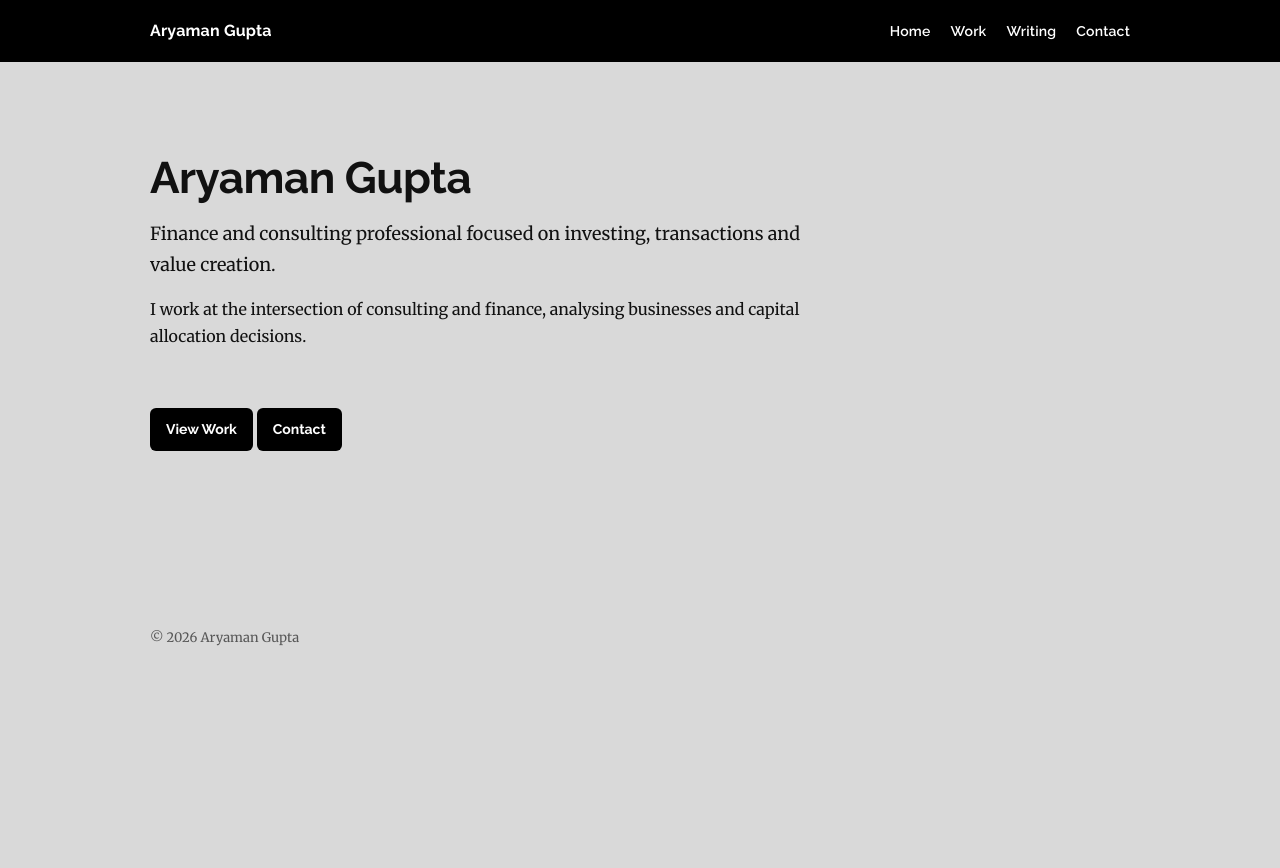
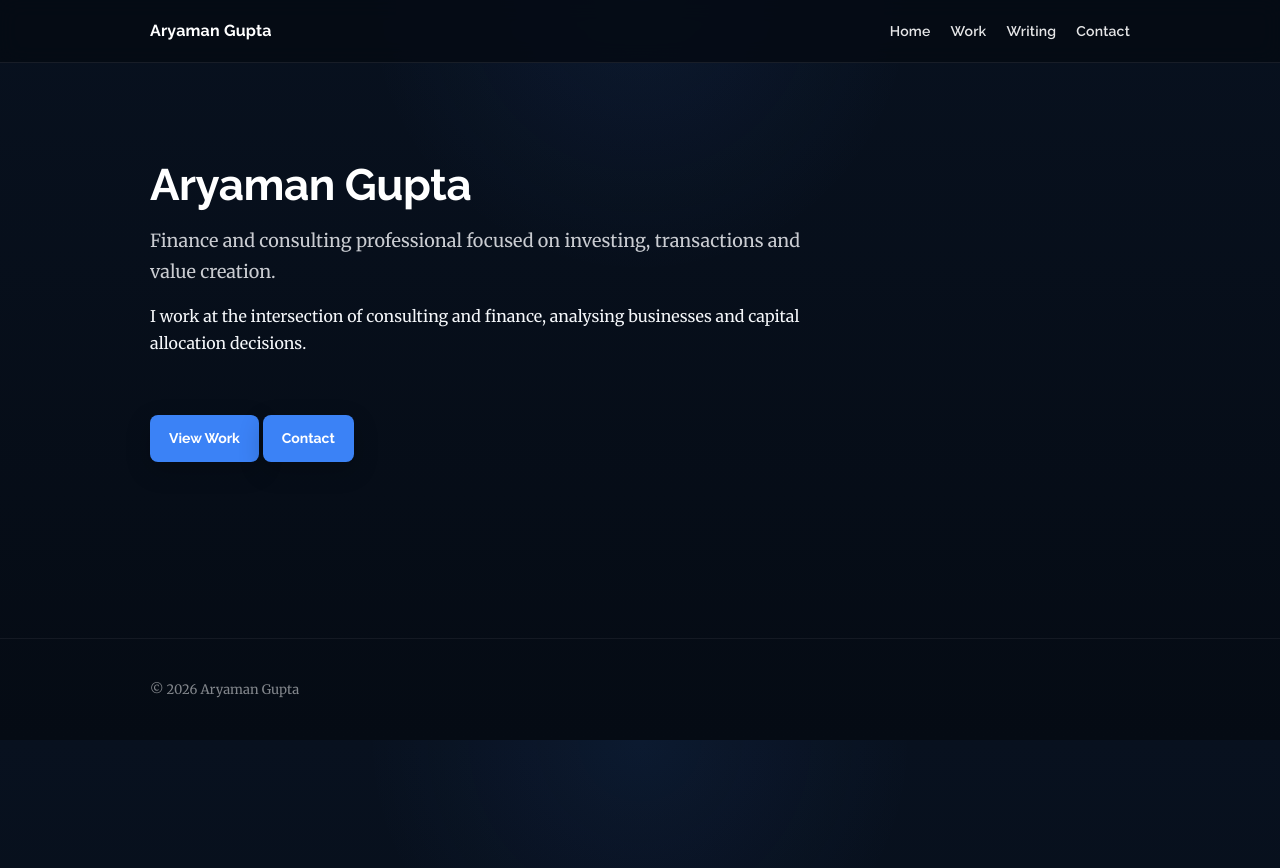
Before and after one commit to kungfumonk29/kungfumonk29.github.io, a Jekyll site: the page built from index.md, in a window 1280 px wide. Shown: the top 868 px of the page. Built offline with Jekyll 4.4.1, drawn with Linux system fonts in a browser that asks for light colours.

Commit message:
Update main.css

```diff
--- a/assets/css/main.css
+++ b/assets/css/main.css
@@ -1,11 +1,16 @@
 :root{
-  --bg:#D9D9D9;
-  --text:#111;
-  --muted:rgba(0,0,0,0.72);
-  --border:rgba(0,0,0,0.12);
-  --border-strong:rgba(0,0,0,0.28);
-  --header:#000;
-  --card:#E7E7E7;
+  --bg:#08111F;
+  --bg-soft:#0D1728;
+  --text:#F5F7FA;
+  --muted:rgba(245,247,250,0.72);
+  --border:rgba(255,255,255,0.08);
+  --border-strong:rgba(59,130,246,0.32);
+  --header:#050B14;
+  --card:rgba(255,255,255,0.03);
+  --card-hover:rgba(255,255,255,0.05);
+  --accent:#3B82F6;
+  --accent-hover:#60A5FA;
+  --input:#0F1A2D;
   --max:980px;
 }
 
@@ -16,11 +21,19 @@ html, body{
   padding:0;
 }
 
+html{
+  scroll-behavior:smooth;
+}
+
 body{
-  background:var(--bg);
+  background:
+    radial-gradient(circle at top, rgba(59,130,246,0.08), transparent 28%),
+    linear-gradient(180deg, #08111F 0%, #050B14 100%);
   color:var(--text);
   font-family:"Merriweather",serif;
   line-height:1.65;
+  -webkit-font-smoothing:antialiased;
+  text-rendering:optimizeLegibility;
 }
 
 .container{
@@ -30,8 +43,14 @@ body{
 
 /* Header */
 .site-header{
-  background:var(--header);
+  background:rgba(5,11,20,0.88);
   color:#fff;
+  border-bottom:1px solid var(--border);
+  backdrop-filter:blur(10px);
+  -webkit-backdrop-filter:blur(10px);
+  position:sticky;
+  top:0;
+  z-index:20;
 }
 
 .header-inner{
@@ -47,6 +66,11 @@ body{
   font-family:"Raleway",sans-serif;
   font-weight:700;
   letter-spacing:0.2px;
+  transition:opacity 0.2s ease;
+}
+
+.brand:hover{
+  opacity:0.9;
 }
 
 .nav{
@@ -56,22 +80,25 @@ body{
 }
 
 .nav a{
-  color:#fff;
+  color:rgba(255,255,255,0.9);
   text-decoration:none;
   font-family:"Raleway",sans-serif;
   font-weight:600;
   font-size:14px;
   letter-spacing:0.2px;
+  transition:color 0.2s ease;
 }
 
 .nav a:hover{
+  color:#fff;
   text-decoration:underline;
   text-underline-offset:4px;
+  text-decoration-color:var(--accent);
 }
 
 /* Layout */
 .content{
-  padding:90px 0 120px 0;
+  padding:96px 0 120px 0;
 }
 
 .content p,
@@ -84,6 +111,7 @@ h1,h2,h3{
   font-family:"Raleway",sans-serif;
   margin:0 0 14px 0;
   line-height:1.2;
+  color:#fff;
 }
 
 h1{
@@ -95,6 +123,7 @@ h1{
 h2{
   margin-top:48px;
   margin-bottom:16px;
+  font-size:28px;
 }
 
 h3{
@@ -106,23 +135,51 @@ p{
   margin:0 0 16px 0;
 }
 
+a{
+  color:var(--text);
+}
+
+a:hover{
+  color:#fff;
+}
+
 /* Buttons */
 .button{
   display:inline-block;
-  background:#000;
+  background:var(--accent);
   color:#fff;
-  padding:10px 16px;
-  border-radius:6px;
-  border:none;
+  padding:11px 18px;
+  border-radius:8px;
+  border:1px solid transparent;
   text-decoration:none;
   font-family:"Raleway",sans-serif;
   font-weight:700;
   font-size:14px;
   cursor:pointer;
+  transition:
+    background 0.2s ease,
+    border-color 0.2s ease,
+    transform 0.15s ease,
+    box-shadow 0.2s ease;
+  box-shadow:0 8px 24px rgba(0,0,0,0.22);
 }
 
 .button:hover{
-  filter:brightness(0.95);
+  background:var(--accent-hover);
+  transform:translateY(-1px);
+  box-shadow:0 12px 28px rgba(0,0,0,0.28);
+}
+
+.button.secondary{
+  background:transparent;
+  color:#fff;
+  border:1px solid rgba(255,255,255,0.14);
+  box-shadow:none;
+}
+
+.button.secondary:hover{
+  background:rgba(255,255,255,0.04);
+  border-color:rgba(255,255,255,0.22);
 }
 
 /* Lists (Writing + Work items) */
@@ -135,14 +192,17 @@ p{
   font-family:"Raleway",sans-serif;
   font-weight:800;
   font-size:15px;
-  color:#000;
+  color:#fff;
   text-decoration:none;
   margin-bottom:6px;
+  transition:color 0.2s ease;
 }
 
 .item:hover{
+  color:var(--accent-hover);
   text-decoration:underline;
   text-underline-offset:4px;
+  text-decoration-color:var(--accent);
 }
 
 .meta{
@@ -160,18 +220,25 @@ p{
 }
 
 .tile{
-  transition:all 0.15s ease;
-  padding:20px;
-  border-radius:10px;
+  transition:
+    transform 0.18s ease,
+    border-color 0.18s ease,
+    background 0.18s ease,
+    box-shadow 0.18s ease;
+  padding:22px;
+  border-radius:14px;
   background:var(--card);
   border:1px solid var(--border);
   text-decoration:none;
-  color:#000;
+  color:var(--text);
+  box-shadow:0 8px 30px rgba(0,0,0,0.18);
 }
 
 .tile:hover{
+  background:var(--card-hover);
   border-color:var(--border-strong);
-  transform:translateY(-2px);
+  transform:translateY(-3px);
+  box-shadow:0 16px 36px rgba(0,0,0,0.28);
 }
 
 .tile-title{
@@ -179,6 +246,7 @@ p{
   font-weight:800;
   font-size:16px;
   margin-bottom:8px;
+  color:#fff;
 }
 
 .tile-sub{
@@ -190,11 +258,12 @@ p{
 /* Writing subscribe box */
 .subscribe-box{
   margin:28px 0 40px 0;
-  padding:20px;
+  padding:22px;
   max-width:680px;
   background:var(--card);
   border:1px solid var(--border);
-  border-radius:10px;
+  border-radius:14px;
+  box-shadow:0 8px 30px rgba(0,0,0,0.18);
 }
 
 .subscribe-box h2{
@@ -216,18 +285,24 @@ p{
 .subscribe-box input{
   flex:1 1 280px;
   min-width:0;
-  padding:12px;
-  border-radius:8px;
+  padding:12px 14px;
+  border-radius:10px;
   border:1px solid var(--border);
   font-family:"Merriweather",serif;
   font-size:15px;
-  background:#F2F2F2;
+  background:var(--input);
   color:var(--text);
+  transition:border-color 0.2s ease, box-shadow 0.2s ease;
+}
+
+.subscribe-box input::placeholder{
+  color:rgba(245,247,250,0.45);
 }
 
 .subscribe-box input:focus{
   outline:none;
-  border-color:var(--border-strong);
+  border-color:rgba(59,130,246,0.45);
+  box-shadow:0 0 0 4px rgba(59,130,246,0.12);
 }
 
 .subscribe-box .button{
@@ -241,7 +316,7 @@ p{
 /* Dividers */
 .section-divider{
   height:1px;
-  background:rgba(0,0,0,0.08);
+  background:rgba(255,255,255,0.08);
   margin:48px 0;
   max-width:680px;
 }
@@ -249,7 +324,7 @@ p{
 hr{
   border:0;
   height:1px;
-  background:rgba(0,0,0,0.08);
+  background:rgba(255,255,255,0.08);
   margin:40px 0;
   max-width:680px;
 }
@@ -258,6 +333,7 @@ hr{
 .content h1 + p{
   font-size:18px;
   line-height:1.7;
+  color:rgba(245,247,250,0.82);
 }
 
 /* Contact page */
@@ -275,8 +351,9 @@ hr{
 .map{
   margin-top:20px;
   border:1px solid var(--border);
-  border-radius:8px;
+  border-radius:12px;
   overflow:hidden;
+  box-shadow:0 8px 30px rgba(0,0,0,0.18);
 }
 
 .map iframe{
@@ -293,19 +370,26 @@ hr{
 
 .contact-right input,
 .contact-right textarea{
-  padding:12px;
-  border-radius:8px;
+  padding:12px 14px;
+  border-radius:10px;
   border:1px solid var(--border);
   font-family:"Merriweather",serif;
   font-size:15px;
-  background:#F2F2F2;
+  background:var(--input);
   color:var(--text);
+  transition:border-color 0.2s ease, box-shadow 0.2s ease;
+}
+
+.contact-right input::placeholder,
+.contact-right textarea::placeholder{
+  color:rgba(245,247,250,0.45);
 }
 
 .contact-right input:focus,
 .contact-right textarea:focus{
   outline:none;
-  border-color:var(--border-strong);
+  border-color:rgba(59,130,246,0.45);
+  box-shadow:0 0 0 4px rgba(59,130,246,0.12);
 }
 
 .contact-right textarea{
@@ -317,7 +401,9 @@ hr{
 .site-footer{
   padding:40px 0;
   font-size:13px;
-  color:rgba(0,0,0,0.6);
+  color:rgba(245,247,250,0.52);
+  border-top:1px solid rgba(255,255,255,0.06);
+  margin-top:40px;
 }
 
 /* Responsive */
```
